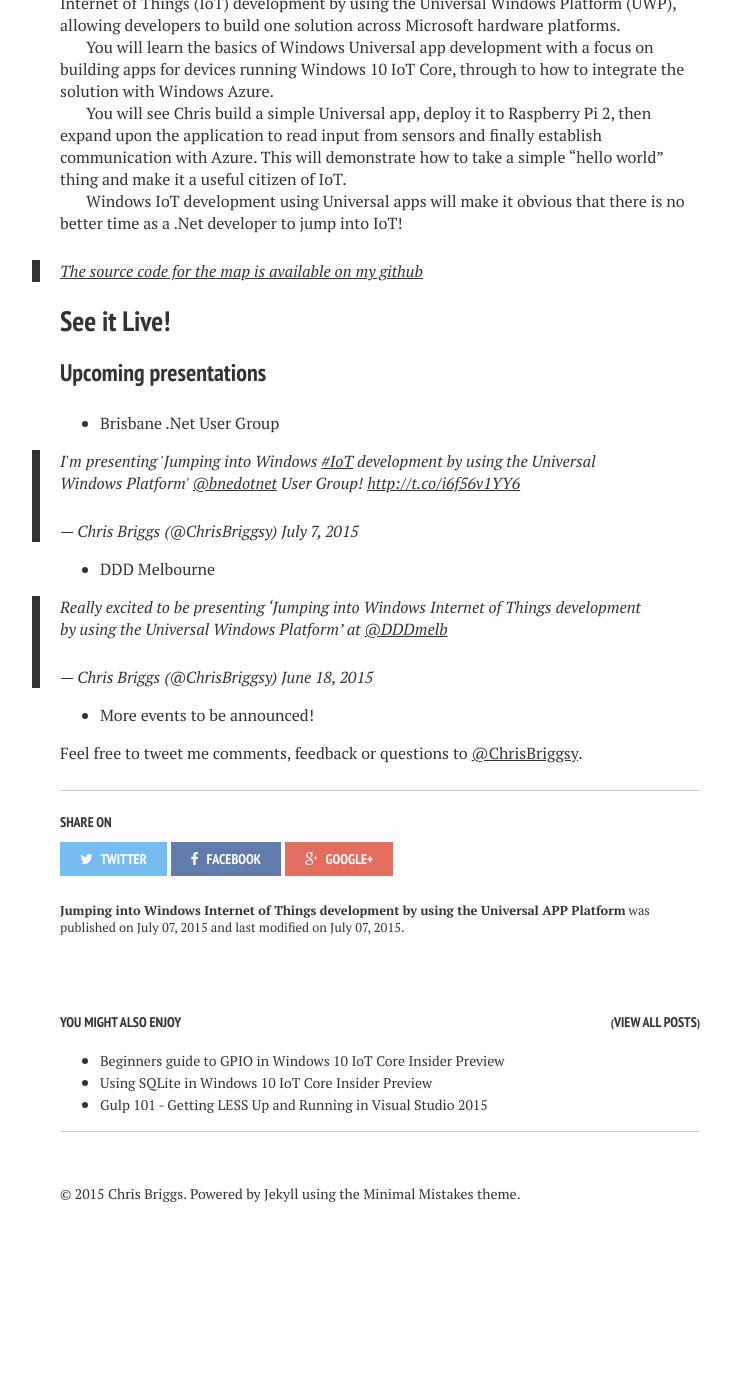
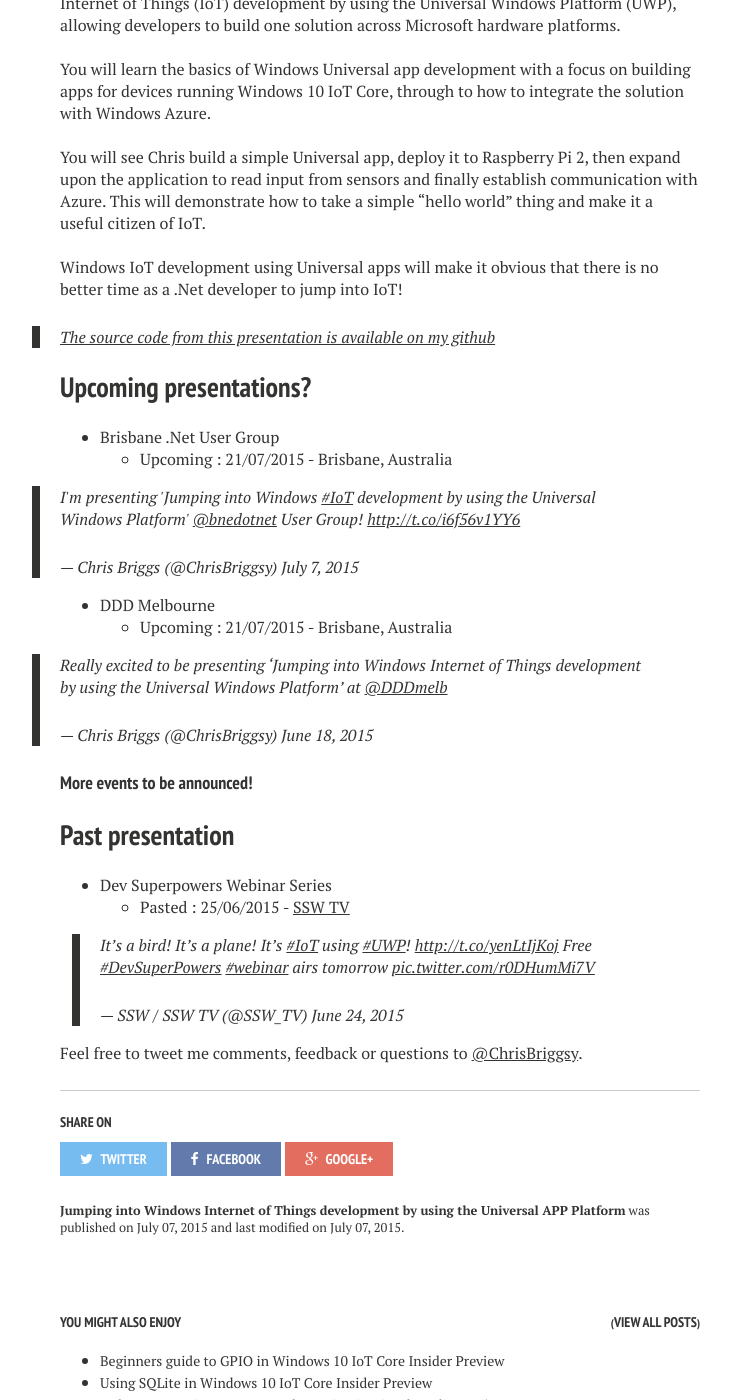
Before and after one commit to Briggsc28/briggsc28.github.io, a Jekyll site: the page built from _posts/2015-07-07-Dev-superpowers-Jumping-into-windows-internet-of-things.md, in a window 1280 px wide and 1400 px high, scrolled down 584 px. Shown: the whole window, without its empty margins (260-991 px from the left). Built offline with Jekyll 4.4.1, drawn with Linux system fonts in a browser that asks for light colours; nearby versions of some CDN libraries; comment, search, counter and statistics services are not loaded; before the commit the page ends 1836 px from its top, so only the background shows below that.

Commit message:
minor changes

```diff
--- a/_posts/2015-07-07-Dev-superpowers-Jumping-into-windows-internet-of-things.md
+++ b/_posts/2015-07-07-Dev-superpowers-Jumping-into-windows-internet-of-things.md
@@ -13,30 +13,30 @@
 
 <iframe width="560" height="315" src="//www.youtube.com/embed/HOnADQIdrTk" frameborder="0" allowfullscreen="allowfullscreen">&nbsp;</iframe>
 
-In this presentation, Chris Briggs will teach you how to jump head first into Windows Internet of Things (IoT) development by using the Universal Windows Platform (UWP), allowing developers to build one solution across Microsoft hardware platforms.
+In this presentation, Chris Briggs will teach you how to jump head first into Windows Internet of Things (IoT) development by using the Universal Windows Platform (UWP), allowing developers to build one solution across Microsoft hardware platforms.<br><br>You will learn the basics of Windows Universal app development with a focus on building apps for devices running Windows 10 IoT Core, through to how to integrate the solution with Windows Azure.<br><br>You will see Chris build a simple Universal app, deploy it to Raspberry Pi 2, then expand upon the application to read input from sensors and finally establish communication with Azure. This will demonstrate how to take a simple “hello world” thing and make it a useful citizen of IoT.<br><br>Windows IoT development using Universal apps will make it obvious that there is no better time as a .Net developer to jump into IoT!
 
-You will learn the basics of Windows Universal app development with a focus on building apps for devices running Windows 10 IoT Core, through to how to integrate the solution with Windows Azure.
+>[The source code from this presentation is available on my github](https://github.com/ChrisBriggsy)
 
-You will see Chris build a simple Universal app, deploy it to Raspberry Pi 2, then expand upon the application to read input from sensors and finally establish communication with Azure. This will demonstrate how to take a simple “hello world” thing and make it a useful citizen of IoT.
-
-Windows IoT development using Universal apps will make it obvious that there is no better time as a .Net developer to jump into IoT!
-
->[The source code for the map is available on my github](https://github.com/ChrisBriggsy)
-
-##See it Live!
-
-###Upcoming presentations
+##Upcoming presentations?
 
 * Brisbane .Net User Group
+  * Upcoming : 21/07/2015 - Brisbane, Australia
 
 <blockquote class="twitter-tweet" lang="en"><p lang="en" dir="ltr">I&#39;m presenting &#39;Jumping into Windows <a href="https://twitter.com/hashtag/IoT?src=hash">#IoT</a> development by using the Universal Windows Platform&#39; <a href="https://twitter.com/bnedotnet">@bnedotnet</a> User Group! <a href="http://t.co/i6f56v1YY6">http://t.co/i6f56v1YY6</a></p>&mdash; Chris Briggs (@ChrisBriggsy) <a href="https://twitter.com/ChrisBriggsy/status/618223582427000832">July 7, 2015</a></blockquote>
-<script async src="//platform.twitter.com/widgets.js" charset="utf-8"></script>
 
 * DDD Melbourne
+  * Upcoming : 21/07/2015 - Brisbane, Australia
 
 <blockquote class="twitter-tweet" lang="en"><p lang="en" dir="ltr">Really excited to be presenting ‘Jumping into Windows Internet of Things development by using the Universal Windows Platform’ at <a href="https://twitter.com/DDDMelb">@DDDmelb</a></p>&mdash; Chris Briggs (@ChrisBriggsy) <a href="https://twitter.com/ChrisBriggsy/status/611339249292414976">June 18, 2015</a></blockquote>
-<script async src="//platform.twitter.com/widgets.js" charset="utf-8"></script>
 
-* More events to be announced!
+
+#### More events to be announced!
+
+## Past presentation
+
+* Dev Superpowers Webinar Series
+  * Pasted : 25/06/2015 - [SSW TV](http://tv.ssw.com/webinar-windows-internet-of-things)
+
+  <blockquote class="twitter-tweet" lang="en"><p lang="en" dir="ltr">It’s a bird! It’s a plane! It’s <a href="https://twitter.com/hashtag/IoT?src=hash">#IoT</a> using <a href="https://twitter.com/hashtag/UWP?src=hash">#UWP</a>! <a href="http://t.co/yenLtIjKoj">http://t.co/yenLtIjKoj</a> Free <a href="https://twitter.com/hashtag/DevSuperPowers?src=hash">#DevSuperPowers</a> <a href="https://twitter.com/hashtag/webinar?src=hash">#webinar</a> airs tomorrow <a href="http://t.co/r0DHumMi7V">pic.twitter.com/r0DHumMi7V</a></p>&mdash; SSW / SSW TV (@SSW_TV) <a href="https://twitter.com/SSW_TV/status/613511932327383040">June 24, 2015</a></blockquote>
 
 Feel free to tweet me comments, feedback or questions to [@ChrisBriggsy](https://twitter.com/ChrisBriggsy).
```
